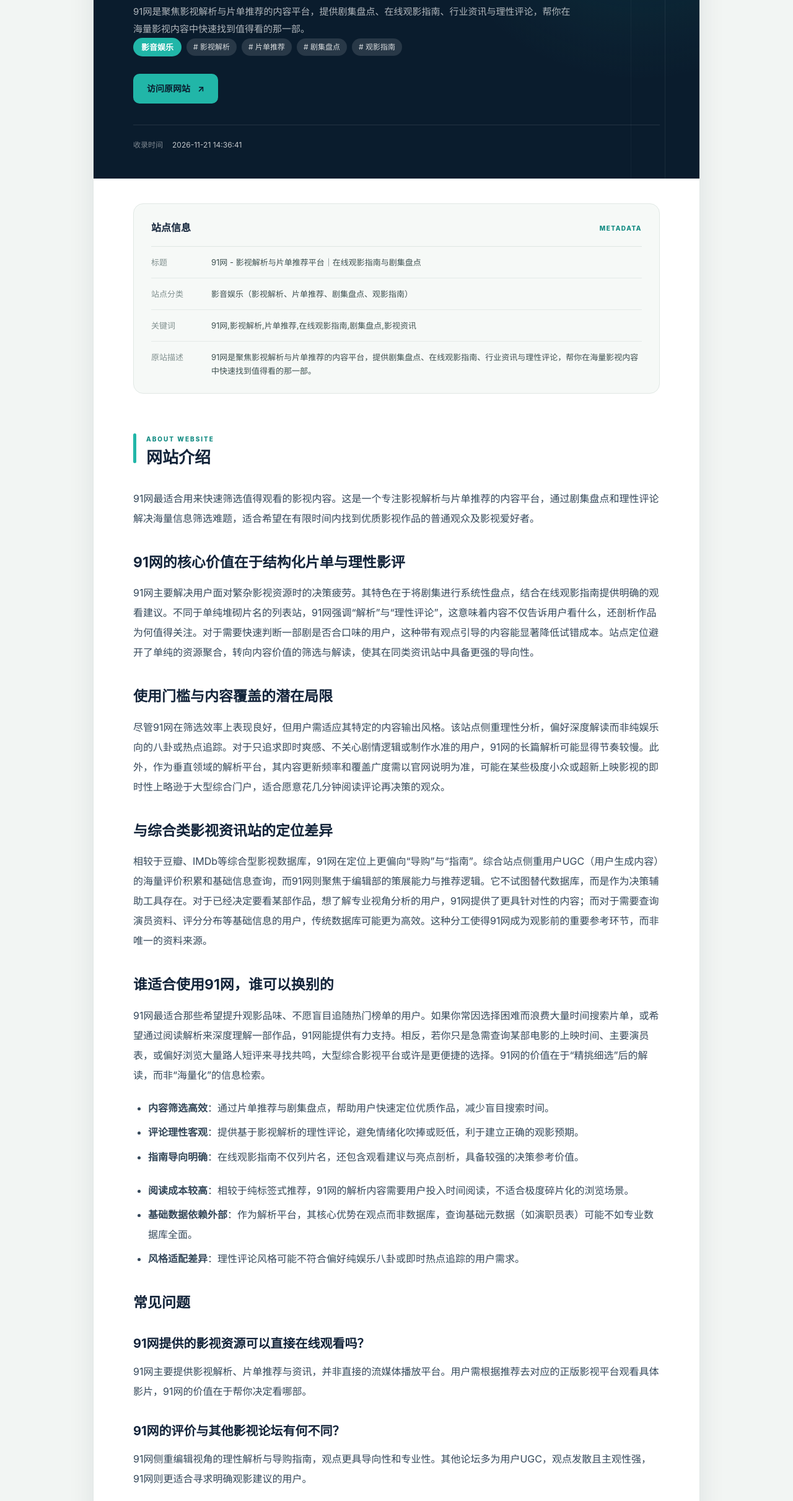
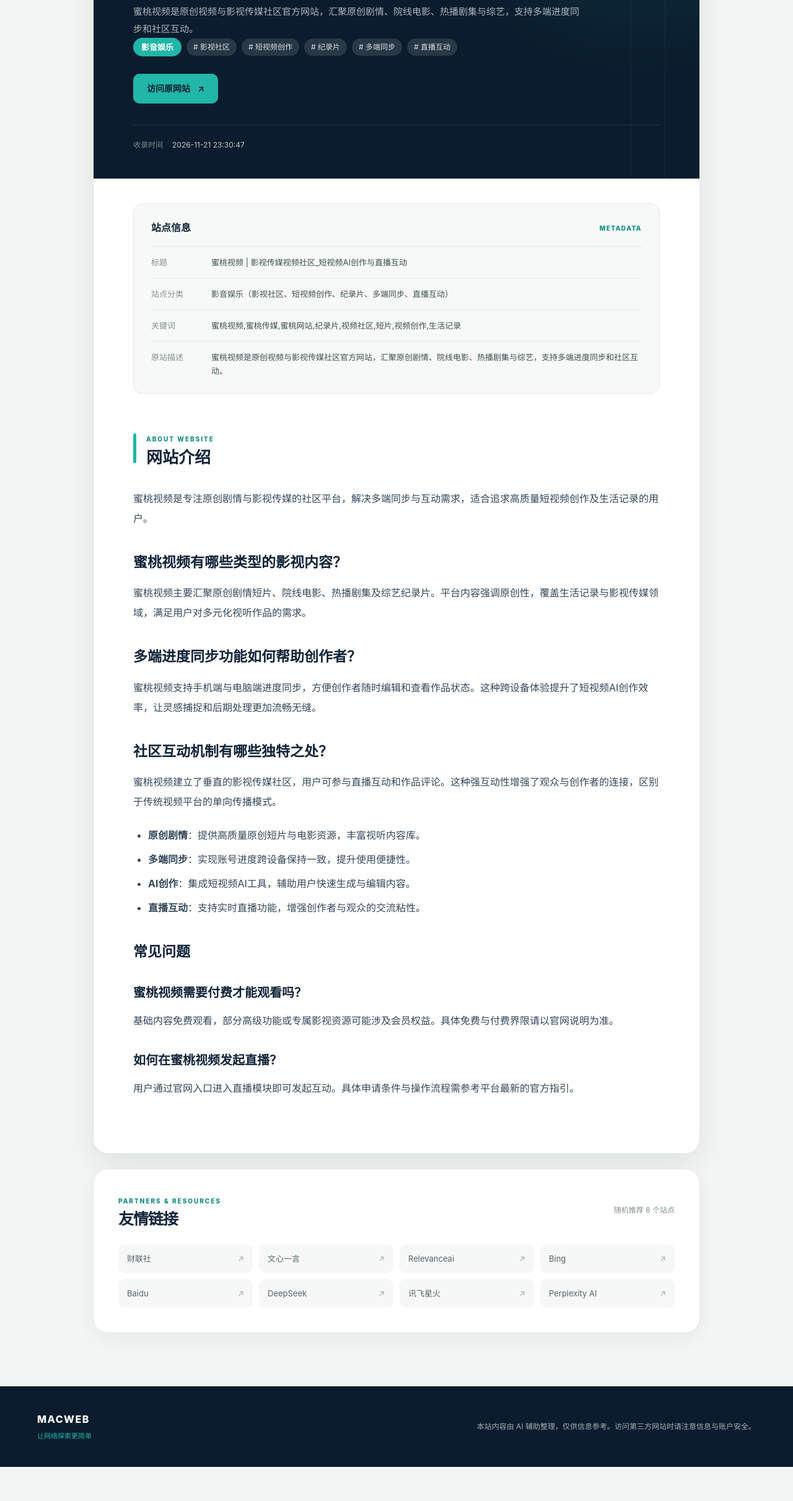
Before and after one commit to gataixun/gataixun.github.io, a plain HTML site: page index.html in a window 1280 px wide. Shown: the part 379-2800 px from the top of the page at 62% size. After the commit the page ends 2745 px from the top, so only its background shows below. Drawn offline with Linux system fonts and the light colour scheme.

Commit message:
Add files via upload

```diff
--- a/index.html
+++ b/index.html
@@ -6,28 +6,29 @@
         <meta name="applicable-device" content="pc,mobile">
     <meta http-equiv="Cache-Control" content="no-transform">
     <meta http-equiv="Cache-Control" content="no-siteapp">
-    <title>91网 - 影视解析与片单推荐平台｜在线观影指南与剧集盘点 | MACWEB</title>
-    <meta name="keywords" content="91网,影视解析,片单推荐,在线观影指南,剧集盘点,影视资讯">
-    <meta name="description" content="91网是聚焦影视解析与片单推荐的内容平台，提供剧集盘点、在线观影指南、行业资讯与理性评论，帮你在海量影视内容中快速找到值得看的那一部。">
+    <title>蜜桃视频 | 影视传媒视频社区_短视频AI创作与直播互动 | MACWEB</title>
+    <meta name="keywords" content="蜜桃视频,蜜桃传媒,蜜桃网站,纪录片,视频社区,短片,视频创作,生活记录">
+    <meta name="description" content="蜜桃视频是原创视频与影视传媒社区官方网站，汇聚原创剧情、院线电影、热播剧集与综艺，支持多端进度同步和社区互动。">
     <meta name="robots" content="index,follow,max-snippet:-1,max-image-preview:large,max-video-preview:-1">
     <meta name="referrer" content="strict-origin-when-cross-origin">
     <meta property="og:locale" content="zh_CN">
     <meta property="og:type" content="article">
     <meta property="og:site_name" content="MACWEB">
-    <meta property="og:title" content="91网 - 影视解析与片单推荐平台｜在线观影指南与剧集盘点 | MACWEB">
-    <meta property="og:description" content="91网是聚焦影视解析与片单推荐的内容平台，提供剧集盘点、在线观影指南、行业资讯与理性评论，帮你在海量影视内容中快速找到值得看的那一部。">
-    <meta property="article:published_time" content="2026-11-21T14:36:41+08:00">            <meta property="og:image" content="https://brander.pages.dev/og-image.webp">
+    <meta property="og:title" content="蜜桃视频 | 影视传媒视频社区_短视频AI创作与直播互动 | MACWEB">
+    <meta property="og:description" content="蜜桃视频是原创视频与影视传媒社区官方网站，汇聚原创剧情、院线电影、热播剧集与综艺，支持多端进度同步和社区互动。">
+    <meta property="article:published_time" content="2026-11-21T23:30:47+08:00">            <meta property="og:image" content="https://brander.pages.dev/og-image.webp">
         <meta property="og:image:secure_url" content="https://brander.pages.dev/og-image.webp">
-        <meta property="og:image:alt" content="91网 - 影视解析与片单推荐平台｜在线观影指南与剧集盘点 - MACWEB">
+        <meta property="og:image:alt" content="蜜桃视频 | 影视传媒视频社区_短视频AI创作与直播互动 - MACWEB">
                     <meta property="og:image:width" content="1672">
             <meta property="og:image:height" content="941">
                 <meta name="twitter:card" content="summary_large_image">
-    <meta name="twitter:title" content="91网 - 影视解析与片单推荐平台｜在线观影指南与剧集盘点 | MACWEB">
-    <meta name="twitter:description" content="91网是聚焦影视解析与片单推荐的内容平台，提供剧集盘点、在线观影指南、行业资讯与理性评论，帮你在海量影视内容中快速找到值得看的那一部。">
-    <meta name="twitter:image" content="https://brander.pages.dev/og-image.webp">  <meta name="site-category" content="media">    <meta name="site-tags" content="影视解析,片单推荐,剧集盘点,观影指南">    <meta property="article:section" content="影音娱乐">    <meta property="article:tag" content="影视解析">
-    <meta property="article:tag" content="片单推荐">
-    <meta property="article:tag" content="剧集盘点">
-    <meta property="article:tag" content="观影指南">
+    <meta name="twitter:title" content="蜜桃视频 | 影视传媒视频社区_短视频AI创作与直播互动 | MACWEB">
+    <meta name="twitter:description" content="蜜桃视频是原创视频与影视传媒社区官方网站，汇聚原创剧情、院线电影、热播剧集与综艺，支持多端进度同步和社区互动。">
+    <meta name="twitter:image" content="https://brander.pages.dev/og-image.webp">  <meta name="site-category" content="media">    <meta name="site-tags" content="影视社区,短视频创作,纪录片,多端同步,直播互动">    <meta property="article:section" content="影音娱乐">    <meta property="article:tag" content="影视社区">
+    <meta property="article:tag" content="短视频创作">
+    <meta property="article:tag" content="纪录片">
+    <meta property="article:tag" content="多端同步">
+    <meta property="article:tag" content="直播互动">
 	<link rel="canonical" href="https://www.mitaovr.cloud">
     <link rel="stylesheet" href="/statics/css/style.css">
 	<link rel="icon" href="/favicon.svg" type="image/svg+xml">
@@ -48,24 +49,25 @@
     <main class="article-main">
         <div class="article-shell">
             <nav class="breadcrumb" aria-label="面包屑">
-                <a href="/">首页</a><span>/</span><a href="#">影音娱乐</a><span>/</span><span aria-current="page">91网 - 影视解析与片单推荐平台｜在线观影指南与剧集盘点</span>
+                <a href="/">首页</a><span>/</span><a href="#">影音娱乐</a><span>/</span><span aria-current="page">蜜桃视频 | 影视传媒视频社区_短视频AI创作与直播互动</span>
             </nav>
 
             <article class="article-container">
                 <header class="article-header">
                     <div class="article-label">AI WEBSITE PROFILE</div>
-                    <h1>91网 - 影视解析与片单推荐平台｜在线观影指南与剧集盘点</h1>
-                    <p class="article-lead">91网是聚焦影视解析与片单推荐的内容平台，提供剧集盘点、在线观影指南、行业资讯与理性评论，帮你在海量影视内容中快速找到值得看的那一部。</p>
+                    <h1>蜜桃视频 | 影视传媒视频社区_短视频AI创作与直播互动</h1>
+                    <p class="article-lead">蜜桃视频是原创视频与影视传媒社区官方网站，汇聚原创剧情、院线电影、热播剧集与综艺，支持多端进度同步和社区互动。</p>
                                             <div class="article-taxonomy">
                                                             <a class="article-category" href="#">影音娱乐</a>
-                                                                                        <span class="article-tag"># 影视解析</span>
-                                                            <span class="article-tag"># 片单推荐</span>
-                                                            <span class="article-tag"># 剧集盘点</span>
-                                                            <span class="article-tag"># 观影指南</span>
+                                                                                        <span class="article-tag"># 影视社区</span>
+                                                            <span class="article-tag"># 短视频创作</span>
+                                                            <span class="article-tag"># 纪录片</span>
+                                                            <span class="article-tag"># 多端同步</span>
+                                                            <span class="article-tag"># 直播互动</span>
                                                     </div>
                     <div class="article-actions"> <a class="visit-button" href="https://brander.pages.dev/brand/player" target="_blank" rel="nofollow noopener noreferrer">访问原网站 <span aria-hidden="true">↗</span></a> </div> <div class="article-meta">
                         <span>收录时间</span>
-                        <time datetime="2026-11-21T14:36:41+08:00">2026-11-21 14:36:41</time>
+                        <time datetime="2026-11-21T23:30:47+08:00">2026-11-21 23:30:47</time>
                     </div>
                 </header>
 
@@ -75,9 +77,9 @@
                         <small id="site-info-title">METADATA</small>
                     </div>
                     <dl class="tdk-list">
-                        <div><dt>标题</dt><dd>91网 - 影视解析与片单推荐平台｜在线观影指南与剧集盘点</dd></div>
-                        <div><dt>站点分类</dt><dd>影音娱乐（影视解析、片单推荐、剧集盘点、观影指南）</dd></div>                        <div><dt>关键词</dt><dd>91网,影视解析,片单推荐,在线观影指南,剧集盘点,影视资讯</dd></div>
-                        <div><dt>原站描述</dt><dd>91网是聚焦影视解析与片单推荐的内容平台，提供剧集盘点、在线观影指南、行业资讯与理性评论，帮你在海量影视内容中快速找到值得看的那一部。</dd></div>
+                        <div><dt>标题</dt><dd>蜜桃视频 | 影视传媒视频社区_短视频AI创作与直播互动</dd></div>
+                        <div><dt>站点分类</dt><dd>影音娱乐（影视社区、短视频创作、纪录片、多端同步、直播互动）</dd></div>                        <div><dt>关键词</dt><dd>蜜桃视频,蜜桃传媒,蜜桃网站,纪录片,视频社区,短片,视频创作,生活记录</dd></div>
+                        <div><dt>原站描述</dt><dd>蜜桃视频是原创视频与影视传媒社区官方网站，汇聚原创剧情、院线电影、热播剧集与综艺，支持多端进度同步和社区互动。</dd></div>
                     </dl>
                 </section>
 
@@ -87,24 +89,29 @@
                         <div><small>ABOUT WEBSITE</small><h2 id="article-content-title">网站介绍</h2></div>
                     </div>
                     <div class="article-body">
-                        <p>91网最适合用来快速筛选值得观看的影视内容。这是一个专注影视解析与片单推荐的内容平台，通过剧集盘点和理性评论解决海量信息筛选难题，适合希望在有限时间内找到优质影视作品的普通观众及影视爱好者。</p>
-<h2>91网的核心价值在于结构化片单与理性影评</h2><p>91网主要解决用户面对繁杂影视资源时的决策疲劳。其特色在于将剧集进行系统性盘点，结合在线观影指南提供明确的观看建议。不同于单纯堆砌片名的列表站，91网强调“解析”与“理性评论”，这意味着内容不仅告诉用户看什么，还剖析作品为何值得关注。对于需要快速判断一部剧是否合口味的用户，这种带有观点引导的内容能显著降低试错成本。站点定位避开了单纯的资源聚合，转向内容价值的筛选与解读，使其在同类资讯站中具备更强的导向性。</p><h2>使用门槛与内容覆盖的潜在局限</h2><p>尽管91网在筛选效率上表现良好，但用户需适应其特定的内容输出风格。该站点侧重理性分析，偏好深度解读而非纯娱乐向的八卦或热点追踪。对于只追求即时爽感、不关心剧情逻辑或制作水准的用户，91网的长篇解析可能显得节奏较慢。此外，作为垂直领域的解析平台，其内容更新频率和覆盖广度需以官网说明为准，可能在某些极度小众或超新上映影视的即时性上略逊于大型综合门户，适合愿意花几分钟阅读评论再决策的观众。</p><h2>与综合类影视资讯站的定位差异</h2><p>相较于豆瓣、IMDb等综合型影视数据库，91网在定位上更偏向“导购”与“指南”。综合站点侧重用户UGC（用户生成内容）的海量评价积累和基础信息查询，而91网则聚焦于编辑部的策展能力与推荐逻辑。它不试图替代数据库，而是作为决策辅助工具存在。对于已经决定要看某部作品，想了解专业视角分析的用户，91网提供了更具针对性的内容；而对于需要查询演员资料、评分分布等基础信息的用户，传统数据库可能更为高效。这种分工使得91网成为观影前的重要参考环节，而非唯一的资料来源。</p><h2>谁适合使用91网，谁可以换别的</h2><p>91网最适合那些希望提升观影品味、不愿盲目追随热门榜单的用户。如果你常因选择困难而浪费大量时间搜索片单，或希望通过阅读解析来深度理解一部作品，91网能提供有力支持。相反，若你只是急需查询某部电影的上映时间、主要演员表，或偏好浏览大量路人短评来寻找共鸣，大型综合影视平台或许是更便捷的选择。91网的价值在于“精挑细选”后的解读，而非“海量化”的信息检索。</p><ul>
-<li><strong>内容筛选高效</strong>：通过片单推荐与剧集盘点，帮助用户快速定位优质作品，减少盲目搜索时间。</li>
-<li><strong>评论理性客观</strong>：提供基于影视解析的理性评论，避免情绪化吹捧或贬低，利于建立正确的观影预期。</li>
-<li><strong>指南导向明确</strong>：在线观影指南不仅列片名，还包含观看建议与亮点剖析，具备较强的决策参考价值。</li>
+                        <p>蜜桃视频是专注原创剧情与影视传媒的社区平台，解决多端同步与互动需求，适合追求高质量短视频创作及生活记录的用户。</p>
+
+<h2>蜜桃视频有哪些类型的影视内容？</h2>
+<p>蜜桃视频主要汇聚原创剧情短片、院线电影、热播剧集及综艺纪录片。平台内容强调原创性，覆盖生活记录与影视传媒领域，满足用户对多元化视听作品的需求。</p>
+
+<h2>多端进度同步功能如何帮助创作者？</h2>
+<p>蜜桃视频支持手机端与电脑端进度同步，方便创作者随时编辑和查看作品状态。这种跨设备体验提升了短视频AI创作效率，让灵感捕捉和后期处理更加流畅无缝。</p>
+
+<h2>社区互动机制有哪些独特之处？</h2>
+<p>蜜桃视频建立了垂直的影视传媒社区，用户可参与直播互动和作品评论。这种强互动性增强了观众与创作者的连接，区别于传统视频平台的单向传播模式。</p>
+
+<ul>
+    <li><strong>原创剧情</strong>：提供高质量原创短片与电影资源，丰富视听内容库。</li>
+    <li><strong>多端同步</strong>：实现账号进度跨设备保持一致，提升使用便捷性。</li>
+    <li><strong>AI创作</strong>：集成短视频AI工具，辅助用户快速生成与编辑内容。</li>
+    <li><strong>直播互动</strong>：支持实时直播功能，增强创作者与观众的交流粘性。</li>
 </ul>
-<ul>
-<li><strong>阅读成本较高</strong>：相较于纯标签式推荐，91网的解析内容需要用户投入时间阅读，不适合极度碎片化的浏览场景。</li>
-<li><strong>基础数据依赖外部</strong>：作为解析平台，其核心优势在观点而非数据库，查询基础元数据（如演职员表）可能不如专业数据库全面。</li>
-<li><strong>风格适配差异</strong>：理性评论风格可能不符合偏好纯娱乐八卦或即时热点追踪的用户需求。</li>
-</ul>
+
 <h2>常见问题</h2>
-<h3>91网提供的影视资源可以直接在线观看吗？</h3>
-<p>91网主要提供影视解析、片单推荐与资讯，并非直接的流媒体播放平台。用户需根据推荐去对应的正版影视平台观看具体影片，91网的价值在于帮你决定看哪部。</p>
-<h3>91网的评价与其他影视论坛有何不同？</h3>
-<p>91网侧重编辑视角的理性解析与导购指南，观点更具导向性和专业性。其他论坛多为用户UGC，观点发散且主观性强，91网则更适合寻求明确观影建议的用户。</p>
-<h3>使用91网是否需要注册账号？</h3>
-<p>通常此类资讯与推荐平台的基础内容无需注册即可浏览。具体功能限制或个性化推荐服务的开通要求，请以91网官网当前的说明为准，一般直接访问网址即可获取片单。</p>                    </div>
+<h3>蜜桃视频需要付费才能观看吗？</h3>
+<p>基础内容免费观看，部分高级功能或专属影视资源可能涉及会员权益。具体免费与付费界限请以官网说明为准。</p>
+<h3>如何在蜜桃视频发起直播？</h3>
+<p>用户通过官网入口进入直播模块即可发起互动。具体申请条件与操作流程需参考平台最新的官方指引。</p>                    </div>
                 </section>
 
             </article>
@@ -115,29 +122,29 @@
                         <span>随机推荐 8 个站点</span>
                     </div>
                     <div class="friendly-links-grid">
-                                                    <a href="https://www.bilibili.com/" target="_blank" rel="noopener noreferrer">
-                                <span>Bilibili</span><i aria-hidden="true">↗</i>
+                                                    <a href="https://www.cls.cn/" target="_blank" rel="noopener noreferrer">
+                                <span>财联社</span><i aria-hidden="true">↗</i>
                             </a>
-                                                    <a href="https://www.doubao.com/" target="_blank" rel="noopener noreferrer">
-                                <span>豆包</span><i aria-hidden="true">↗</i>
+                                                    <a href="https://yiyan.baidu.com/" target="_blank" rel="noopener noreferrer">
+                                <span>文心一言</span><i aria-hidden="true">↗</i>
                             </a>
-                                                    <a href="https://llama.meta.com/" target="_blank" rel="noopener noreferrer">
-                                <span>Meta LLaMA</span><i aria-hidden="true">↗</i>
+                                                    <a href="https://relevanceai.com/" target="_blank" rel="noopener noreferrer">
+                                <span>Relevanceai</span><i aria-hidden="true">↗</i>
                             </a>
-                                                    <a href="https://ai.meta.com/" target="_blank" rel="noopener noreferrer">
-                                <span>Muse</span><i aria-hidden="true">↗</i>
-                            </a>
-                                                    <a href="https://www.hbomax.com/hk/zh" target="_blank" rel="noopener noreferrer">
-                                <span>HBO Max</span><i aria-hidden="true">↗</i>
-                            </a>
-                                                    <a href="https://nextdoor.com/" target="_blank" rel="noopener noreferrer">
-                                <span>Nextdoor</span><i aria-hidden="true">↗</i>
+                                                    <a href="https://cn.bing.com/" target="_blank" rel="noopener noreferrer">
+                                <span>Bing</span><i aria-hidden="true">↗</i>
                             </a>
                                                     <a href="https://www.baidu.com/" target="_blank" rel="noopener noreferrer">
                                 <span>Baidu</span><i aria-hidden="true">↗</i>
                             </a>
-                                                    <a href="https://chatgpt.com/" target="_blank" rel="noopener noreferrer">
-                                <span>ChatGPT</span><i aria-hidden="true">↗</i>
+                                                    <a href="https://chat.deepseek.com/" target="_blank" rel="noopener noreferrer">
+                                <span>DeepSeek</span><i aria-hidden="true">↗</i>
+                            </a>
+                                                    <a href="https://xinghuo.xfyun.cn/" target="_blank" rel="noopener noreferrer">
+                                <span>讯飞星火</span><i aria-hidden="true">↗</i>
+                            </a>
+                                                    <a href="https://www.perplexity.ai/" target="_blank" rel="noopener noreferrer">
+                                <span>Perplexity AI</span><i aria-hidden="true">↗</i>
                             </a>
                                             </div>
                 </aside>
```
